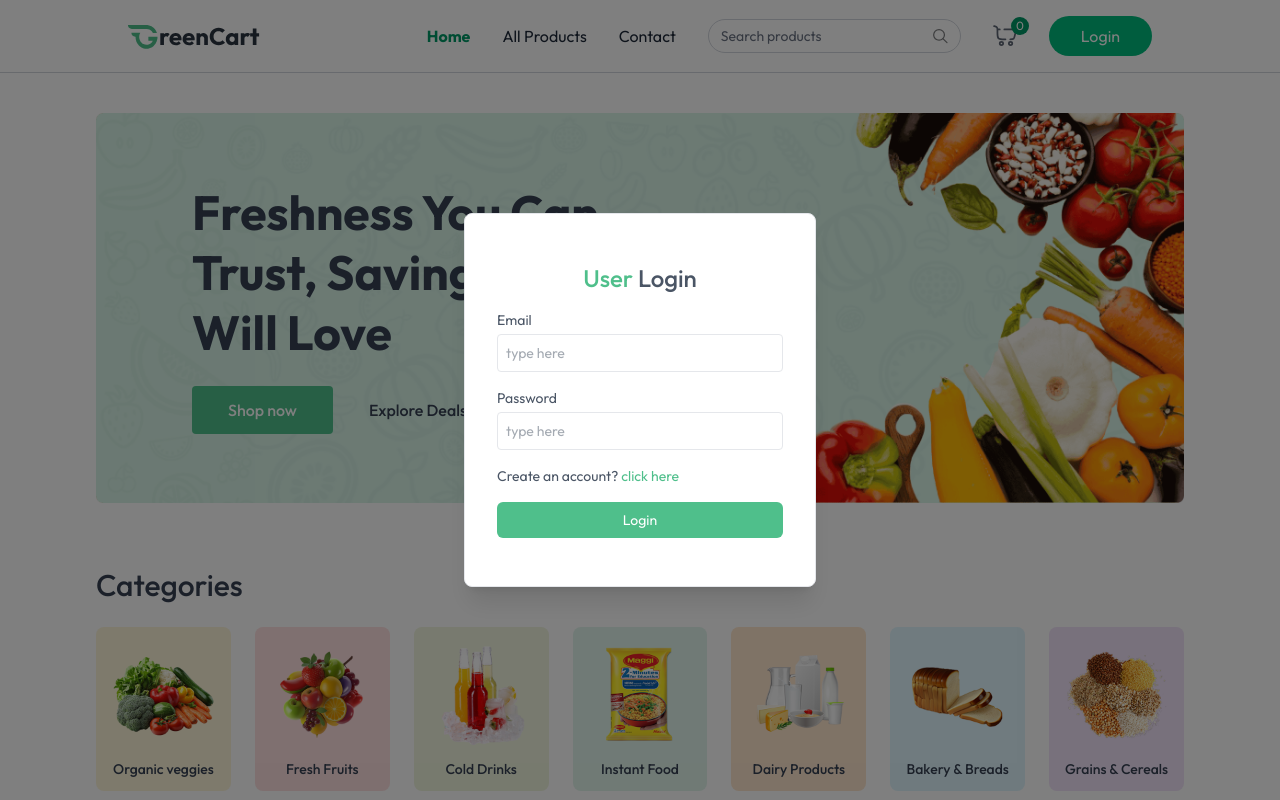
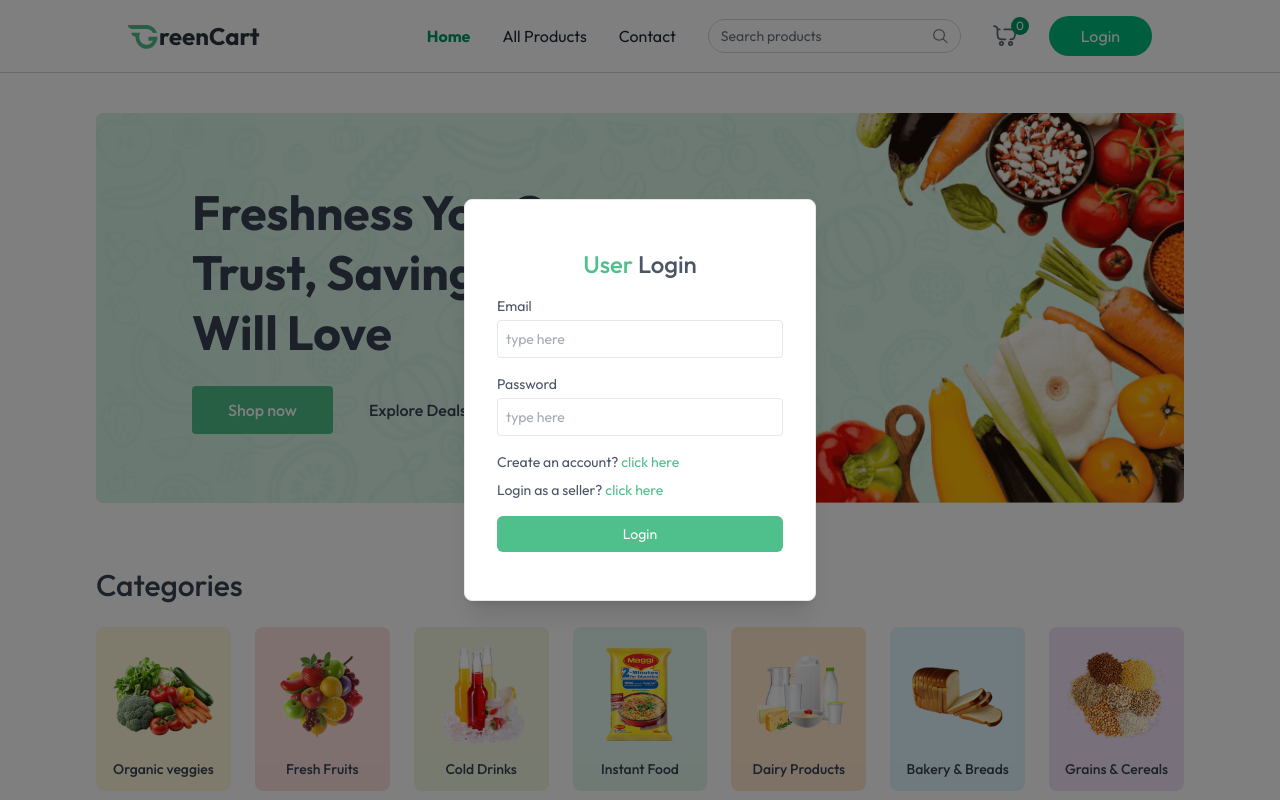
Before and after one commit to Danish-mohiudin/Grocsry_del, a React (Vite) app in the folder client/: page / in a window 1280 px wide. Both pictures are taken after a click on the button "Login". Shown: the top 800 px of the page. Built offline with nearby package versions, Linux system fonts and the light colour scheme; no server answers.

Commit message:
added login as a seller route

```diff
--- a/client/src/App.jsx
+++ b/client/src/App.jsx
@@ -110,6 +110,7 @@ function App() {
             <Route  index element={isSeller ? <AddProduct/> : null}/>
             <Route  path='product-list' element={<ProductList />}/>
             <Route  path='orders' element={<Orders />}/>
+            <Route  path='login' element={<SellerLogin />}/>
           </Route>
         </Routes>
       </div>
--- a/client/src/components/Login.jsx
+++ b/client/src/components/Login.jsx
@@ -52,9 +52,16 @@ const Login = () => {
                         Already have account? <span onClick={() => setState("login")} className="text-primary cursor-pointer">click here</span>
                     </p>
                 ) : (
-                    <p>
-                        Create an account? <span onClick={() => setState("register")} className="text-primary cursor-pointer">click here</span>
-                    </p>
+                    <div className="flex flex-col justify-center items-center space-y-2">
+                        <p>
+                            Create an account? <span onClick={() => setState("register")} className="text-primary cursor-pointer">click here</span>
+                        </p>
+                        <p className="pr-4">
+                            Login as a seller? <span onClick={() => {navigate("/seller/login"); setShowUserLogin(false)}} className="text-primary cursor-pointer">click here</span>
+
+                        </p>
+
+                    </div>
                 )}
                 <button className="bg-primary hover:bg-primary-dull transition-all text-white w-full py-2 rounded-md cursor-pointer">
                     {state === "register" ? "Create Account" : "Login"}
```
